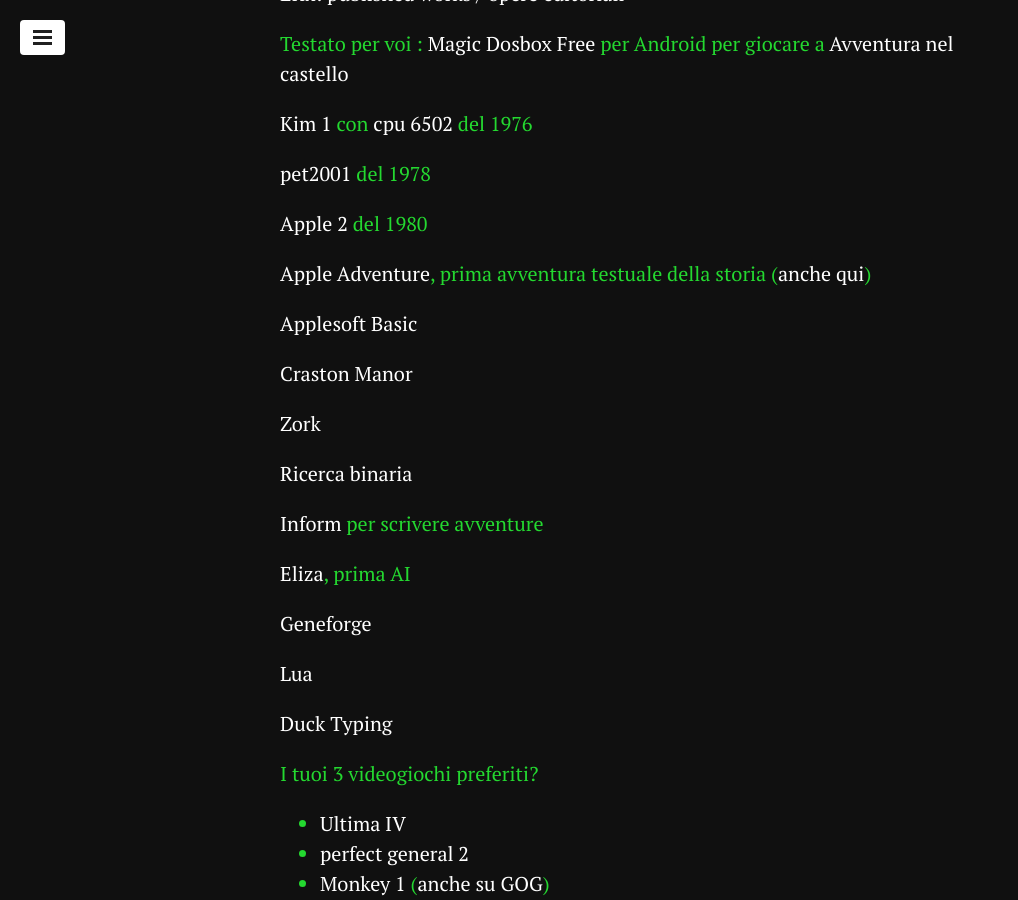
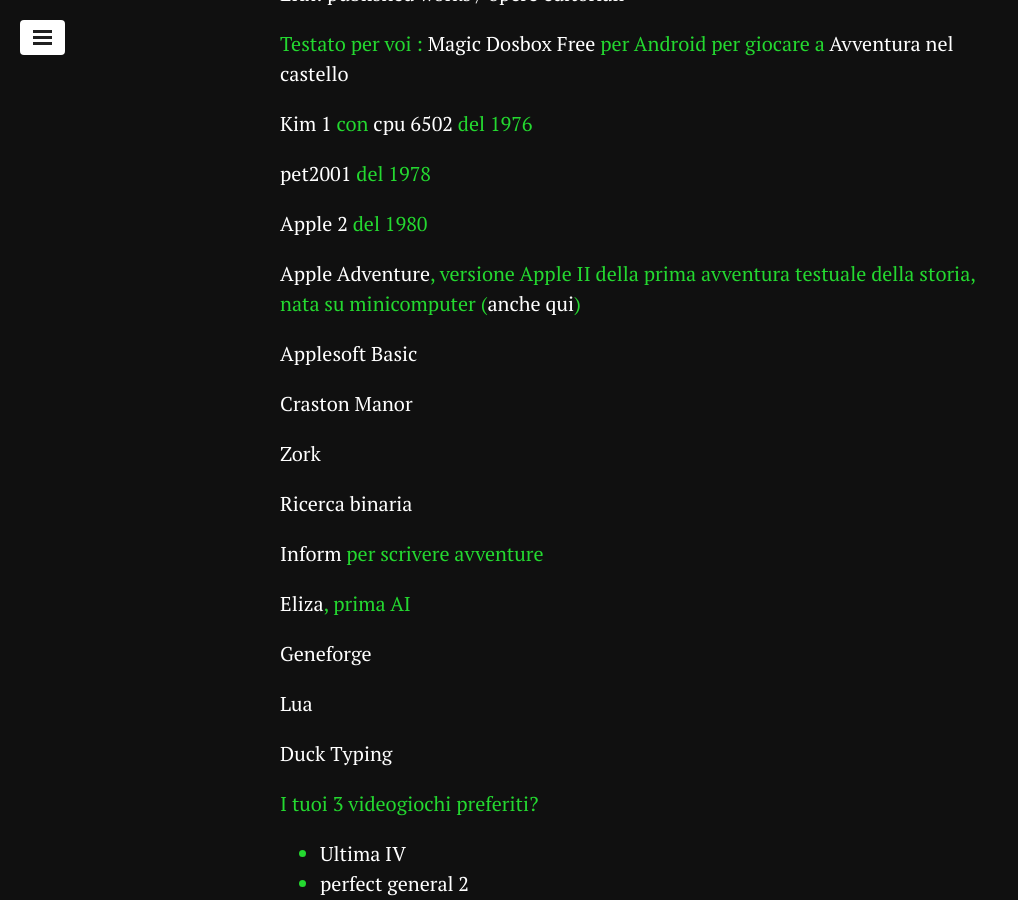
Before and after one commit to geekcookies/geekcookies.github.io, a Jekyll site: the page built from _posts/2016-03-07-episodio-17.md, in a window 1280 px wide and 900 px high, scrolled down 433 px. Shown: the whole window, without its empty margins (0-1018 px from the left). Built offline with Jekyll 4.4.1, drawn with Linux system fonts in a browser that asks for light colours; nearby versions of some CDN libraries; comment, search, counter and statistics services are not loaded.

Commit message:
Update 2016-03-07-episodio-17.md

```diff
--- a/_posts/2016-03-07-episodio-17.md
+++ b/_posts/2016-03-07-episodio-17.md
@@ -28,7 +28,8 @@
 
 [Apple 2](https://it.wikipedia.org/wiki/Apple_II) del 1980
 
-[Apple Adventure](http://inform-fiction.org/manual/html/s45.html), prima avventura testuale della storia ([anche qui](http://www.erix.it/retro/storia_cast.html))
+[Apple Adventure](http://inform-fiction.org/manual/html/s45.html), versione Apple II della prima avventura testuale della
+storia, nata su minicomputer ([anche qui](http://www.erix.it/retro/storia_cast.html))
 
 [Applesoft Basic](https://it.wikipedia.org/wiki/Applesoft_BASIC)
 
```
